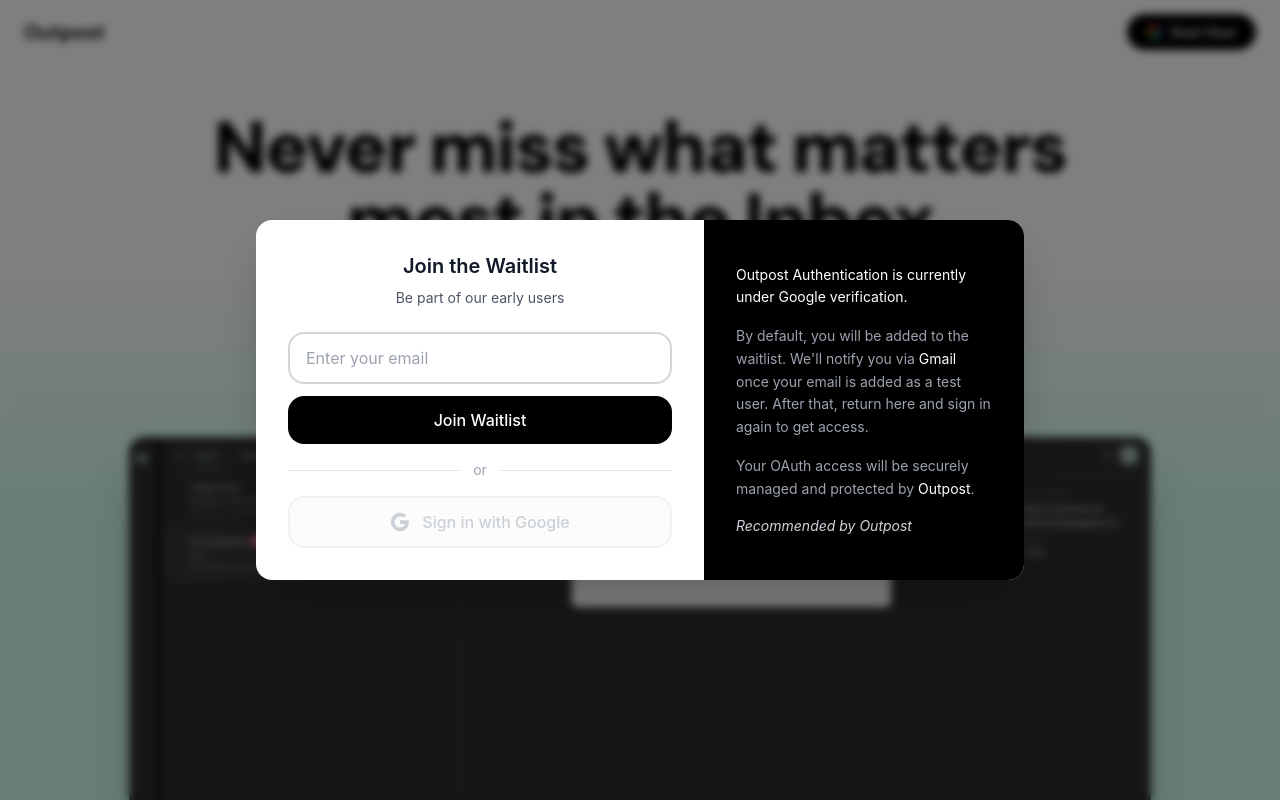
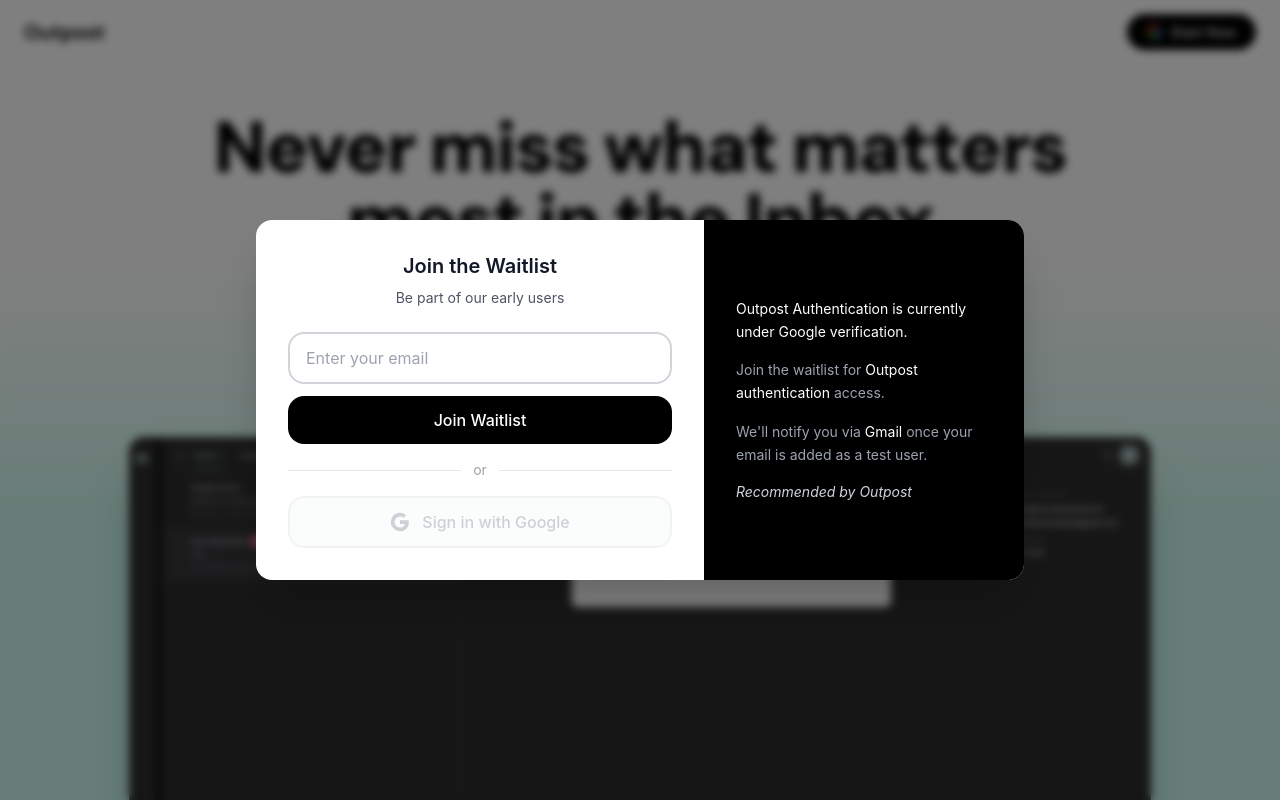
Before and after one commit to aruldhanasekar/Outpost-client, a React (Vite) app: page / in a window 1280 px wide. Both pictures are taken after a click on the button "Get Started Free". Shown: the top 800 px of the page. Built offline with nearby package versions, Linux system fonts and the light colour scheme; no server answers.

Commit message:
modified the new designs

```diff
--- a/src/pages/Index.tsx
+++ b/src/pages/Index.tsx
@@ -600,8 +600,26 @@ const Index = () => {
               className="hidden md:flex w-80 bg-black text-white p-8 relative overflow-hidden items-center"
               style={{ fontFamily: "'Inter', sans-serif" }}
             >
-              {/* Direct Auth Info */}
-              {(isAdminMode || !isAdminMode) && (
+              {/* Waitlist Info - Initial state (not admin) */}
+              {!isAdminMode && !composioStep1Complete && (
+                <div className={`space-y-4 transition-opacity duration-200 ${hoveredButton === 'composio' ? 'opacity-0' : 'opacity-100'}`}>
+                  <p className="text-sm leading-relaxed">
+                    Outpost Authentication is currently under Google verification.
+                  </p>
+                  <p className="text-sm leading-relaxed text-gray-400">
+                    Join the waitlist for <span className="text-white">Outpost authentication</span> access.
+                  </p>
+                  <p className="text-sm leading-relaxed text-gray-400">
+                    We'll notify you via <span className="text-white">Gmail</span> once your email is added as a test user.
+                  </p>
+                  <p className="text-sm italic text-gray-300 mt-6">
+                    Recommended by Outpost
+                  </p>
+                </div>
+              )}
+
+              {/* Direct Auth Info - Admin mode */}
+              {isAdminMode && (
                 <div className={`space-y-4 transition-opacity duration-200 ${hoveredButton === 'direct' || !hoveredButton ? 'opacity-100' : 'opacity-0'}`}>
                   <p className="text-sm leading-relaxed">
                     Outpost Authentication is currently under Google verification.
```
